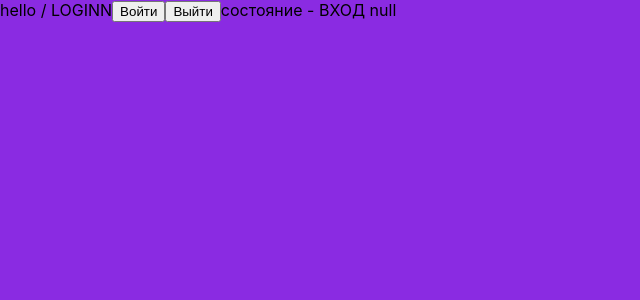
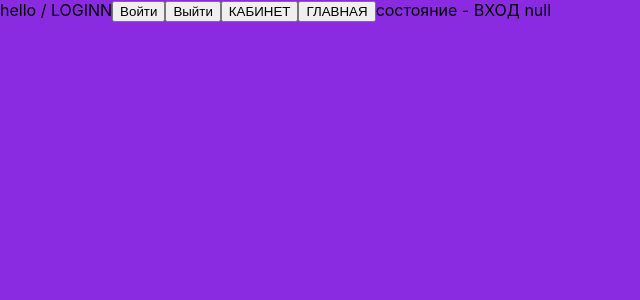
Before and after one commit to interhub/login-app, a React (Create React App) app: page /login in a window 1280 px wide. Shown: the top 300 px of the page, without its empty margins (0-640 px from the left). Built offline with nearby package versions, Linux system fonts and the light colour scheme.

Commit message:
config connected router 4

```diff
--- a/src/App.tsx
+++ b/src/App.tsx
@@ -1,7 +1,7 @@
 import React from 'react';
 import styled from 'styled-components'
 import {connect, Provider, useDispatch} from 'react-redux';
-import {Redirect, Route, Switch} from "react-router-dom";
+import {Redirect, Route, Switch, useHistory} from "react-router-dom";
 import {AllState} from "./types/types";
 import {logInAction, logOutAction} from "./store/actions";
 import {store} from "./store/store";
@@ -14,15 +14,15 @@ background-color: blueviolet;
 min-height: 100vh;
 `
 
-function App({user}: { user: any }) {
+function App({user}: { user: any, }) {
 
     const dispatch = useDispatch()
+    let history = useHistory();
 
     return (
         <Container>
-            <ConnectedRouter history={HISTORY}>
                 <Switch>
-                    <Route exact path={'/'}>
+                    <Route exact path={ROUTES.START}>
                         <Redirect to={ROUTES.LOG_IN}/>
                     </Route>
                     <Route path={ROUTES.LOG_IN}>
@@ -41,7 +41,6 @@ function App({user}: { user: any }) {
                         404 ERRR
                     </Route>
                 </Switch>
-            </ConnectedRouter>
             <button
                 onClick={() => {
                     dispatch(logInAction('login success'))
@@ -55,6 +54,27 @@ function App({user}: { user: any }) {
             >
                 Выйти
             </button>
+            <button
+                onClick={() => {
+                    history.push(ROUTES.PROFILE);
+                }}
+            >
+                КАБИНЕТ
+            </button>
+            <button
+                onClick={() => {
+                    history.push(ROUTES.START);
+                }}
+            >
+                ГЛАВНАЯ
+            </button>
+            {/*<button*/}
+            {/*onClick={()=>{*/}
+            {/*    history.push('/')*/}
+            {/*}}*/}
+            {/*>*/}
+            {/*    ссылка*/}
+            {/*</button>*/}
             состояние - {user ? 'АВТОРИЗОВАН' : 'ВХОД ' + user}
             {user && <img src={user.message} width={window.innerWidth} alt=""/>}
         </Container>
@@ -64,14 +84,17 @@ function App({user}: { user: any }) {
 
 const mapStateToProps = (state: AllState) => {
     //TODO all ConnectedRouter
-    return state.saga
+    console.log(state, 'ALL STATE')
+    return {...state.saga, ...state.router}
 }
 
 const ConnectApp = connect(mapStateToProps)(App);
 
 const ProviderApp = () =>
     <Provider store={store}>
-        <ConnectApp/>
+        <ConnectedRouter history={HISTORY}>
+            <ConnectApp/>
+        </ConnectedRouter>
     </Provider>
 
 export default ProviderApp
--- a/src/variable/ROUTES.ts
+++ b/src/variable/ROUTES.ts
@@ -3,4 +3,5 @@ export default {
     REG: '/reg',
     CODE: '/code',
     PROFILE: '/profile',
+    START: '/'
 }
```
